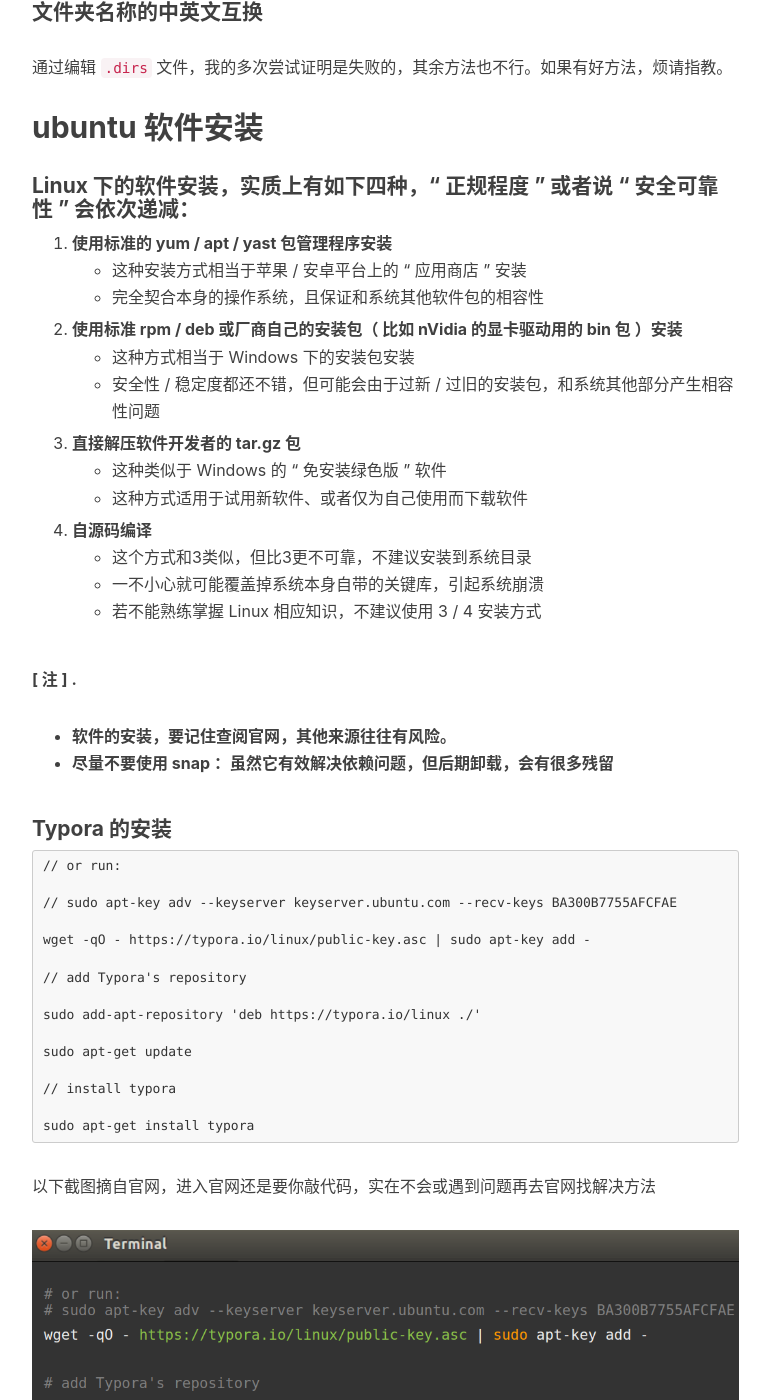
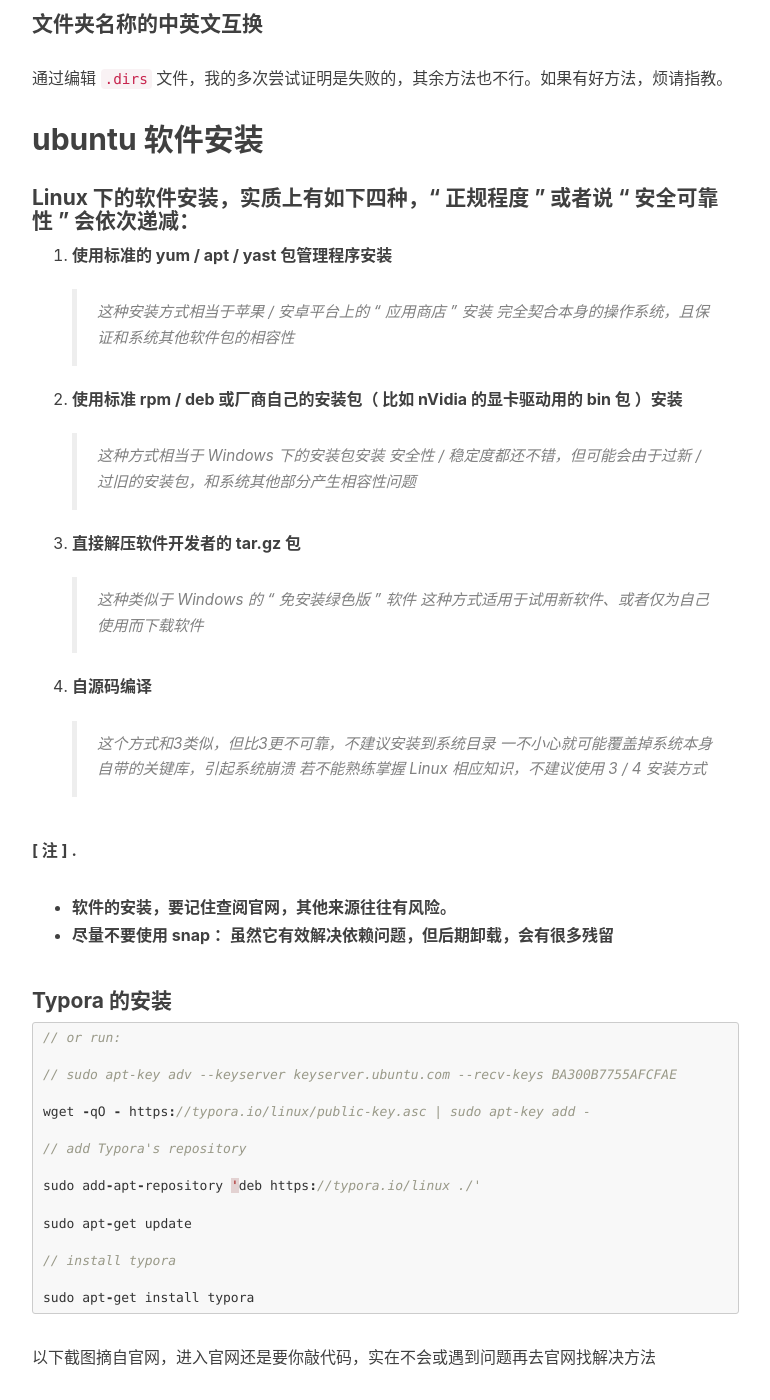
Before and after one commit to xj731231/xj731231.github.io, a Jekyll site: the page built from _posts/2020-06-08-Blog.md, in a window 1280 px wide and 1400 px high, scrolled down 9242 px. Shown: the whole window, without its empty margins (233-1003 px from the left). Built offline with Jekyll 4.4.1, drawn with Linux system fonts in a browser that asks for light colours; nearby versions of some CDN libraries; comment, search, counter and statistics services are not loaded; some of the changed text lies outside the part shown.

Commit message:
Update 2020-06-08-Blog.md

````diff
--- a/_posts/2020-06-08-Blog.md
+++ b/_posts/2020-06-08-Blog.md
@@ -107,6 +107,7 @@
 //  源更新
 
 sudo apt update
+
 //  软件更新
 
 sudo apt upgrade
@@ -175,23 +176,23 @@
 
 **[ 注 2 ] .  网上信息（ 未核实，自己判断 ）**
 
-- 第二种会造成部分 Windows 应用程序提示时间差太大，所以：
-
-  如果你要去的地方有夏令时（ 世界各地型 ），或者主用 linux 系统，建议第二种；如果你基本宅家，Win 和 linux 都比较常用，推荐第一种。
-
-- 不想使用 UTC 时间，使用本地时间（即不想用方法二，改回去）：
-
-  ```
-  Reg add HKLM\SYSTEM\CurrentControlSet\Control\TimeZoneInformation /v
-
-  RealTimeIsUniversal /t REG_DWORD /d 0
-  ```
-
-- 注意 CST 这个缩写会代表四个不同的时区，如果时间仍有错误，建议使用城市设置：
-
-  ```c
-  sudo timedatectl set-timezone Asia/Shanghai
-  ```
+> 第二种会造成部分 Windows 应用程序提示时间差太大，所以：
+>
+> 如果你要去的地方有夏令时（ 世界各地型 ），或者主用 linux 系统，建议第二种；如果你基本宅家，Win 和 linux 都比较常用，推荐第一种。
+>
+> 不想使用 UTC 时间，使用本地时间（即不想用方法二，改回去）：
+>
+> ```
+> Reg add HKLM\SYSTEM\CurrentControlSet\Control\TimeZoneInformation /v
+>
+> RealTimeIsUniversal /t REG_DWORD /d 0
+> ```
+>
+> 注意 CST 这个缩写会代表四个不同的时区，如果时间仍有错误，建议使用城市设置：
+>
+> ```c
+> sudo timedatectl set-timezone Asia/Shanghai
+> ```
 
 
 #### Wine的安装
@@ -277,8 +278,8 @@
 
   su
 
+  //  将 var 下的 lib 移动到 home（也可以是其他富足空间）
 
-  //  将 var 下的 lib 移动到 home（也可以是其他富足空间）
   mv /var/lib /home
 
   //  这一步谨慎操作，先跳过，除非下面的步骤出现如下图一般的错误
@@ -307,18 +308,18 @@
 #### Linux 下的软件安装，实质上有如下四种，“ 正规程度 ” 或者说 “ 安全可靠性 ” 会依次递减：
 
 1. **使用标准的 yum / apt / yast 包管理程序安装**
-   - 这种安装方式相当于苹果 / 安卓平台上的 “ 应用商店 ” 安装
-   - 完全契合本身的操作系统，且保证和系统其他软件包的相容性
+   > 这种安装方式相当于苹果 / 安卓平台上的 “ 应用商店 ” 安装
+   > 完全契合本身的操作系统，且保证和系统其他软件包的相容性
 2. **使用标准 rpm / deb 或厂商自己的安装包（ 比如 nVidia 的显卡驱动用的 bin 包 ）安装**
-   - 这种方式相当于 Windows 下的安装包安装
-   - 安全性 / 稳定度都还不错，但可能会由于过新 / 过旧的安装包，和系统其他部分产生相容性问题
+   > 这种方式相当于 Windows 下的安装包安装
+   > 安全性 / 稳定度都还不错，但可能会由于过新 / 过旧的安装包，和系统其他部分产生相容性问题
 3. **直接解压软件开发者的 tar.gz 包**
-   - 这种类似于 Windows 的 “ 免安装绿色版 ” 软件
-   - 这种方式适用于试用新软件、或者仅为自己使用而下载软件
+   > 这种类似于 Windows 的 “ 免安装绿色版 ” 软件
+   > 这种方式适用于试用新软件、或者仅为自己使用而下载软件
 4. **自源码编译**
-   - 这个方式和3类似，但比3更不可靠，不建议安装到系统目录
-   - 一不小心就可能覆盖掉系统本身自带的关键库，引起系统崩溃
-   - 若不能熟练掌握 Linux 相应知识，不建议使用 3 / 4 安装方式
+   > 这个方式和3类似，但比3更不可靠，不建议安装到系统目录
+   > 一不小心就可能覆盖掉系统本身自带的关键库，引起系统崩溃
+   > 若不能熟练掌握 Linux 相应知识，不建议使用 3 / 4 安装方式
 
 **[ 注 ] .**
 
@@ -327,7 +328,7 @@
 
 #### Typora 的安装
 
-```
+```c
 // or run:
 
 // sudo apt-key adv --keyserver keyserver.ubuntu.com --recv-keys BA300B7755AFCFAE
@@ -550,39 +551,51 @@
 #  desktop参考知识
 
 #  每个desktop文件都已这个标签开始，说明这是一个Desktop Entry 文件.
+
 [Desktop Entry]
 
 #  标明Desktop Entry的版本(可选).
+
 Version=1.0
 
 #  声明默认字符集
+
 Encoding=UTF-8
 
 #  desktop的类型(必选),常见值有“Application”和“Link”.
+
 Type=Application
 
 #  程序名称(必须)
+
 Name=Eclipse
 
 #  程序描述,该数值指定了相关应用程序的通用名称(可选).
+
 GenericName=JAVA
 
 #  对当前Desktop Entry的简单描述(可选).
+
 Comment=Eclipse IDE
 
 #  程序的启动命令(必选),可以带参数运行
+
 Exec=/media/xujie/Ubuntu20.04/eclipse/eclipse
 
 #  设置快捷方式的图标(可选).
+
 Icon=/media/xujie/Ubuntu20.04/eclipse/icon.xpm
 
-#  是否在终端中运行(可选),当Type为Application,此项有效.
+#  是否在终端中运行(可选), 当 Type 为 Application ,此项有效.
+
 Terminal=false
 
-#  数值含义由规范"Startup Notification Protocol Specifications"定义
+#  数值含义由规范 " Startup Notification Protocol Specifications " 定义
+
 StartupNotify=true
 
 #  注明在菜单栏中显示的类别(可选)
+
 Categories=Application;Development;
 ```
 
````
